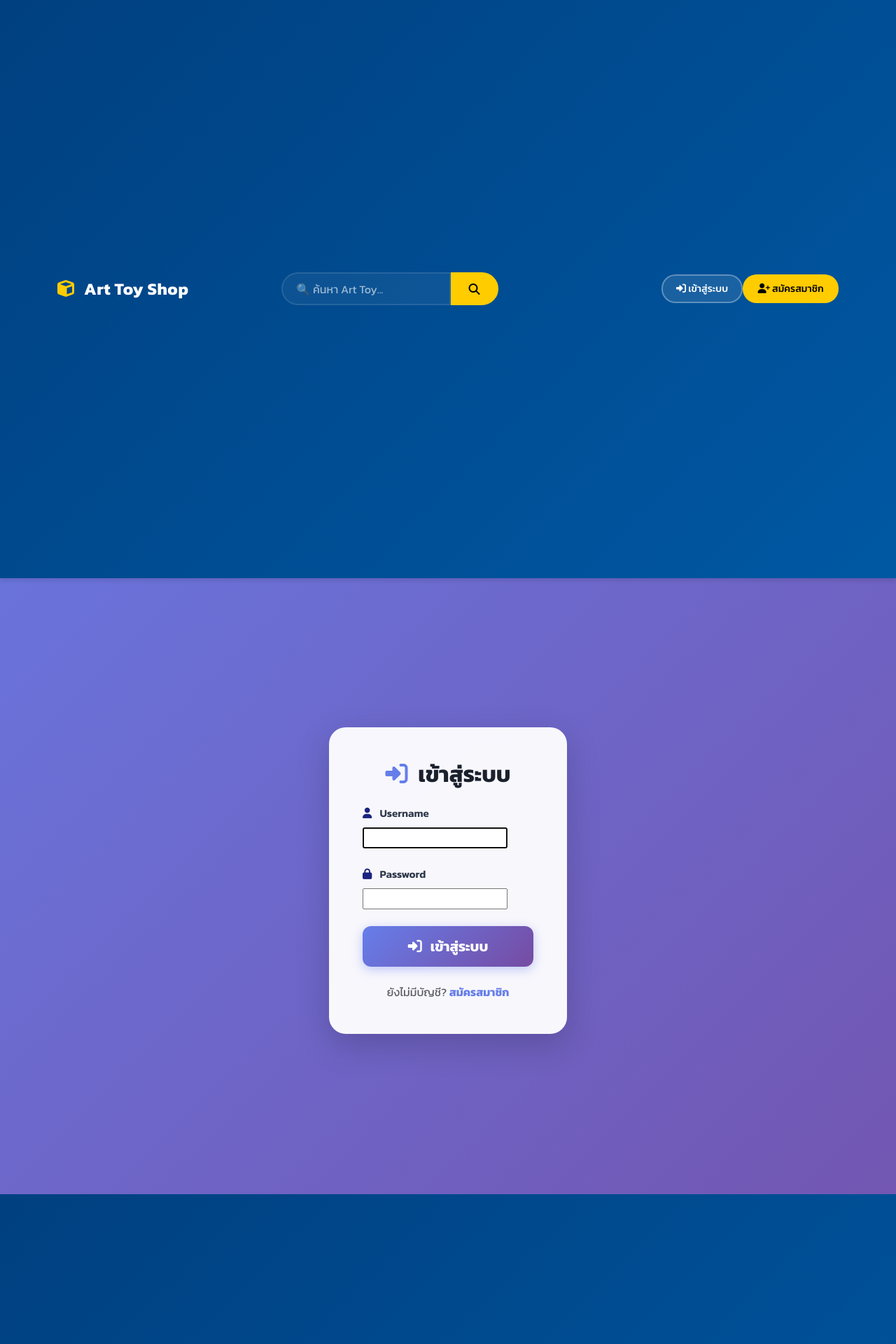
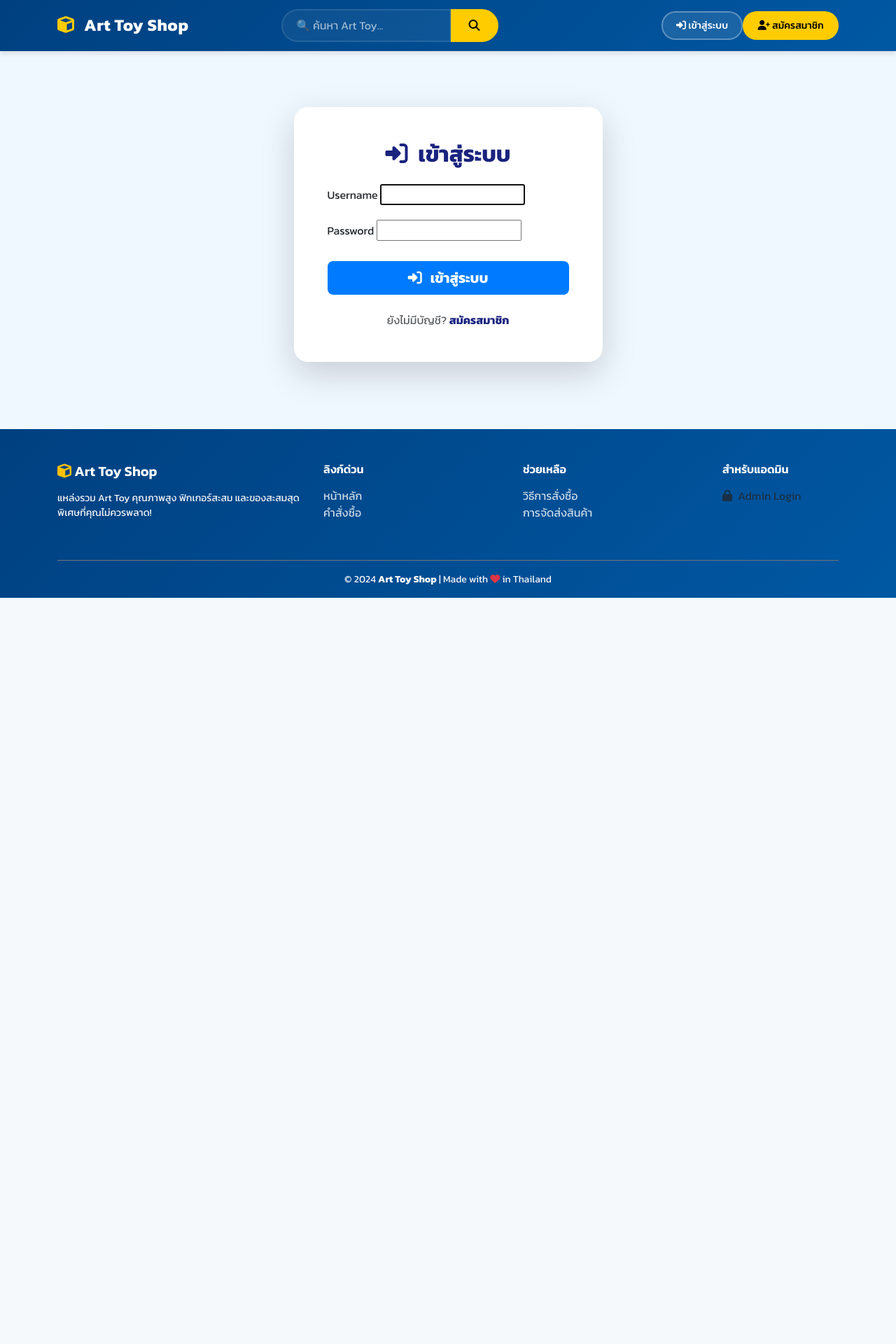
Before and after one commit to Oatnaka/maiarttoy, a Django app: page /login/ in a window 1280 px wide. Shown: the top 1920 px of the page at 70% size. After the commit the page ends 854 px from the top, so only its background shows below. Run offline with Django 5.2, Linux system fonts and the light colour scheme.

Commit message:
Update login.html

```diff
--- a/shop/templates/shop/login.html
+++ b/shop/templates/shop/login.html
@@ -5,14 +5,14 @@
 {% block title %}เข้าสู่ระบบ Art Toy Shop{% endblock %}
 
 {% block content %}
-<div class="container">
-    <div class="row justify-content-center w-100">
-        <div class="col-md-6 col-lg-5 col-xl-4">
+<div class="container py-5">
+    <div class="row justify-content-center">
+        <div class="col-md-6 col-lg-5">
 
             <div class="card modern-card shadow-lg border-0">
                 <div class="card-body p-5">
 
-                    <h2 class="text-center mb-4 fw-bold text-header">
+                    <h2 class="text-center mb-4 fw-bold text-primary-blue">
                         <i class="fas fa-sign-in-alt me-2"></i> เข้าสู่ระบบ
                     </h2>
 
@@ -39,33 +39,22 @@
 
                         {# วนลูปแสดงฟิลด์ฟอร์ม #}
                         {% for field in form %}
-                            <div class="mb-4">
-                                <label for="{{ field.id_for_label }}" class="form-label fw-semibold">
-                                    {% if field.name == 'username' %}
-                                        <i class="fas fa-user me-2 text-primary-blue"></i>
-                                    {% elif field.name == 'password' %}
-                                        <i class="fas fa-lock me-2 text-primary-blue"></i>
-                                    {% endif %}
-                                    {{ field.label }}
-                                </label>
+                            <div class="mb-3">
+                                <label for="{{ field.id_for_label }}" class="form-label">{{ field.label }}</label>
 
                                 {# ✅ แก้ไข: ใช้การแสดงผล field มาตรฐานของ Django ({{ field }}) #}
                                 {# ต้องมั่นใจว่าใน forms.py/views.py ได้เพิ่ม class='form-control' ให้กับ widget แล้ว #}
-                                <div class="input-group-modern">
-                                    {{ field }}
-                                </div>
+                                {{ field }}
 
                                 {% for error in field.errors %}
-                                    <div class="text-danger small mt-2">
-                                        <i class="fas fa-exclamation-circle me-1"></i>{{ error }}
-                                    </div>
+                                    <div class="text-danger small mt-1">{{ error }}</div>
                                 {% endfor %}
                             </div>
                         {% endfor %}
 
                         {# ปุ่มเข้าสู่ระบบ #}
                         <div class="d-grid gap-2 mt-4">
-                            <button type="submit" class="btn btn-lg btn-primary-blue btn-modern">
+                            <button type="submit" class="btn btn-lg btn-primary-blue">
                                 <i class="fas fa-sign-in-alt me-2"></i> เข้าสู่ระบบ
                             </button>
                         </div>
@@ -101,122 +90,32 @@
     }
 
     body {
-        background: linear-gradient(135deg, #667eea 0%, #764ba2 100%);
-        min-height: 100vh;
+        background-color: var(--bg-light);
     }
-
-    .container {
-        min-height: 100vh;
-        display: flex;
-        align-items: center;
-        justify-content: center;
-    }
-
     .text-primary-blue {
         color: var(--dark-blue) !important;
     }
 
     .modern-card {
-        border-radius: 24px;
-        box-shadow: 0 20px 60px rgba(0, 0, 0, 0.3);
-        backdrop-filter: blur(10px);
-        background: rgba(255, 255, 255, 0.95);
-        animation: slideIn 0.5s ease-out;
-    }
-
-    @keyframes slideIn {
-        from {
-            opacity: 0;
-            transform: translateY(30px);
-        }
-        to {
-            opacity: 1;
-            transform: translateY(0);
-        }
+        border-radius: 20px;
+        box-shadow: 0 10px 30px var(--shadow-color);
     }
 
     .btn-primary-blue {
-        background: linear-gradient(135deg, #667eea 0%, #764ba2 100%);
+        background-color: var(--primary-blue);
         color: white;
-        border: none;
-        border-radius: 12px;
+        border-radius: 8px;
         font-weight: bold;
-        padding: 14px;
-        transition: all 0.3s ease;
-        box-shadow: 0 4px 15px rgba(102, 126, 234, 0.4);
+        transition: background-color 0.2s;
     }
-
     .btn-primary-blue:hover {
-        transform: translateY(-2px);
-        box-shadow: 0 6px 20px rgba(102, 126, 234, 0.6);
-        background: linear-gradient(135deg, #764ba2 0%, #667eea 100%);
-    }
-
-    .btn-primary-blue:active {
-        transform: translateY(0);
+        background-color: #0056b3;
+        color: white;
     }
 
     /* CSS สำหรับฟอร์ม */
-    .form-label {
-        color: #2d3748;
-        font-size: 0.95rem;
-        margin-bottom: 8px;
-    }
-
-    .form-control {
-        border: 2px solid #e2e8f0;
-        border-radius: 12px;
-        padding: 12px 16px;
-        font-size: 1rem;
-        transition: all 0.3s ease;
-        background-color: #f8fafc;
-    }
-
-    .form-control:focus {
-        border-color: #667eea;
-        box-shadow: 0 0 0 4px rgba(102, 126, 234, 0.1);
-        background-color: white;
-        outline: none;
-    }
-
-    .input-group-modern {
-        position: relative;
-    }
-
-    .alert {
-        border-radius: 12px;
-        border: none;
-        padding: 14px 18px;
-        font-weight: 500;
-    }
-
-    .alert-danger {
-        background-color: #fee2e2;
-        color: #991b1b;
-    }
-
-    a.text-primary-blue {
-        color: #667eea !important;
-        transition: color 0.2s ease;
-    }
-
-    a.text-primary-blue:hover {
-        color: #764ba2 !important;
-    }
-
-    h2 i {
-        color: #667eea;
-    }
-
-    .text-header {
-        color: #1a202c !important;
-    }
-
-    /* Fix for full width on mobile */
-    @media (max-width: 768px) {
-        .col-md-6 {
-            max-width: 90%;
-        }
+    .form-control-lg {
+        height: calc(2.5em + .75rem + 2px);
     }
 </style>
 {% endblock %}
```
